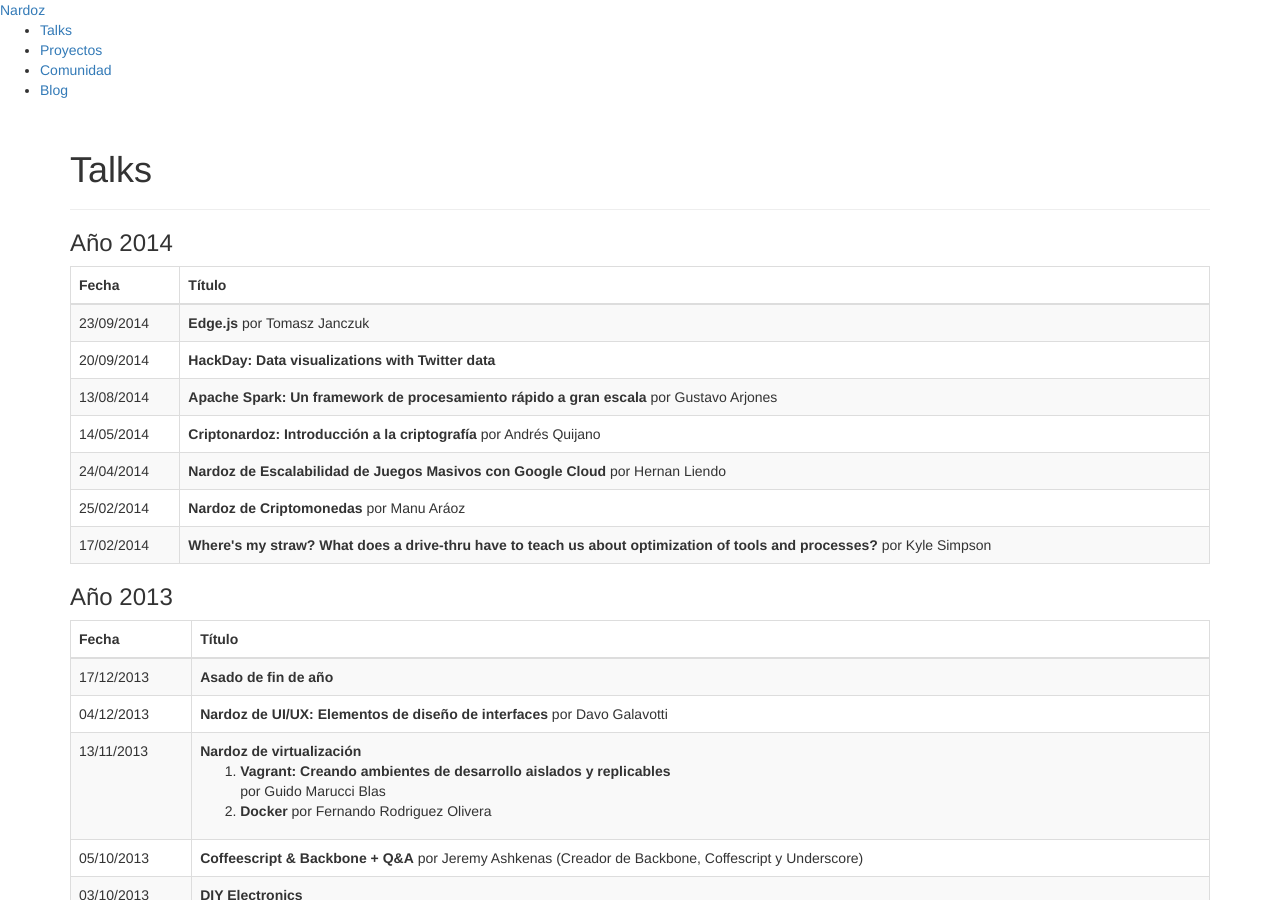
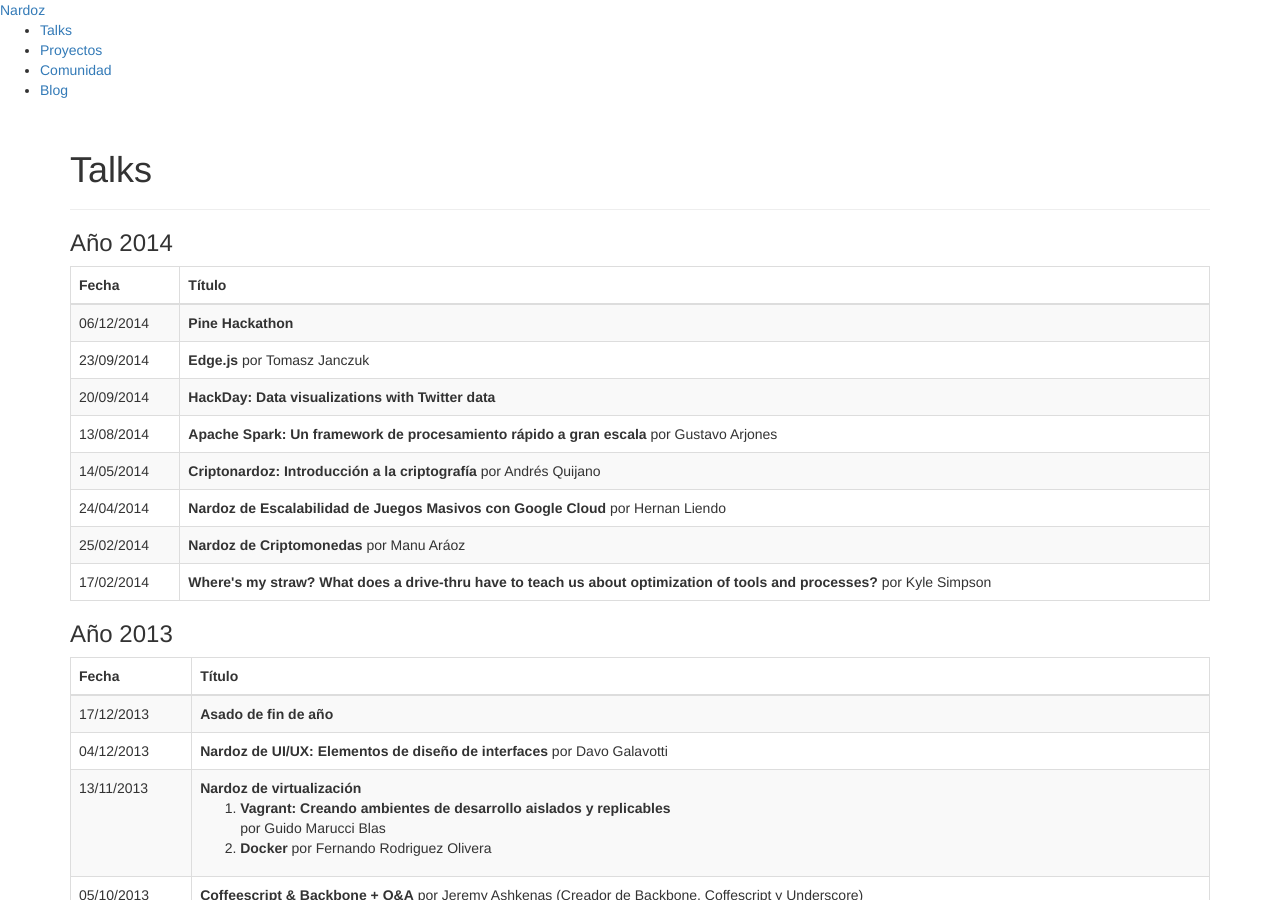
Before and after one commit to Nardoz/nardoz.github.com, a Jekyll site: the page built from talks.html, in a window 1280 px wide and 900 px high. Built offline with Jekyll 4.4.1, drawn with Linux system fonts in a browser that asks for light colours; nearby versions of some CDN libraries; library files that are not in the unit come from our copies.

Commit message:
Adding Pine Hackathon

```diff
--- a/talks.html
+++ b/talks.html
@@ -18,6 +18,12 @@
       </tr>
     </thead>
     <tbody>
+      <tr>
+        <td>06/12/2014</td>
+        <td>
+          <strong>Pine Hackathon</strong>
+        </td>
+      </tr>
       <tr>
         <td>23/09/2014</td>
         <td>
```
